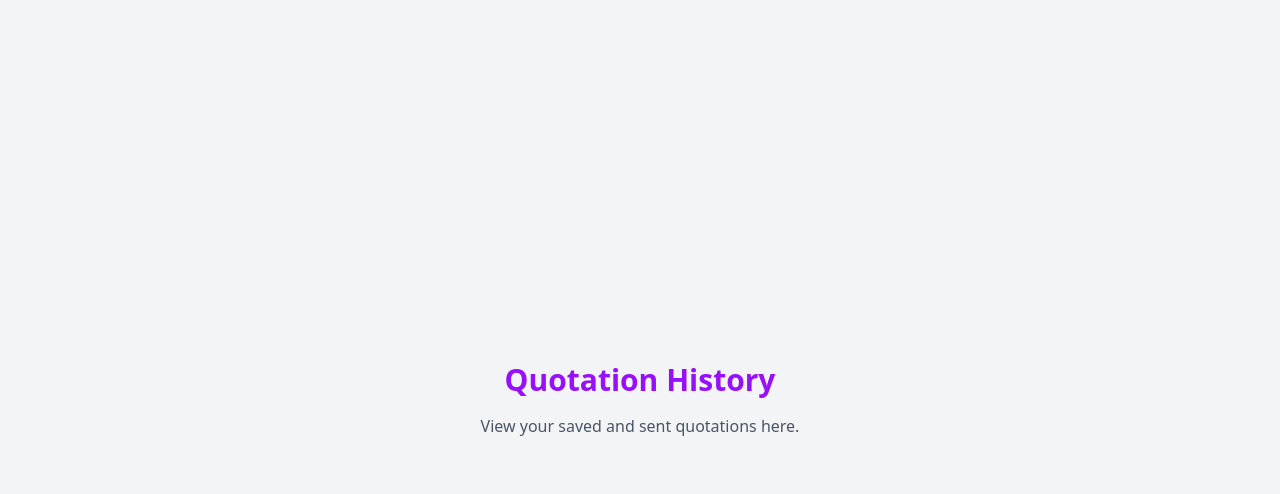
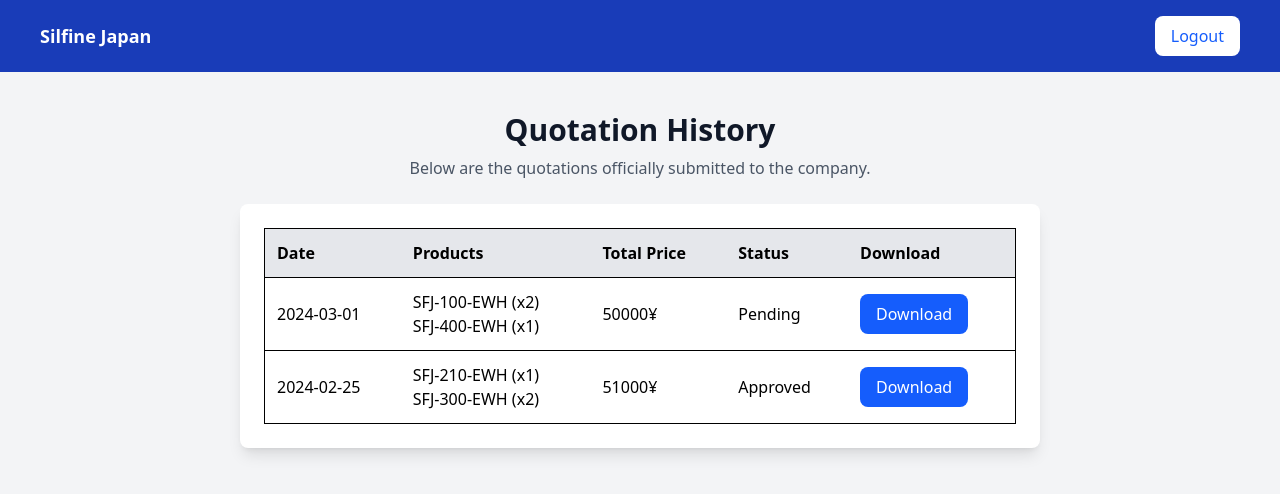
Before and after one commit to ReikaYonetsu/sfj-frontend, a React (Vite) app: page /history in a window 1280 px wide. Shown: the top 494 px of the page. Built offline with nearby package versions, Linux system fonts and the light colour scheme.

Commit message:
Implemented History Page with submitted quotations and download feature

```diff
--- a/src/pages/GetQuotation.jsx
+++ b/src/pages/GetQuotation.jsx
@@ -72,8 +72,7 @@ function GetQuotation() {
                     {[1, 2, 3, 4].map((s) => (
                         <div
                             key={s}
-              className={`w-8 h-8 flex items-center justify-center rounded-full text-sm font-bold ${
-                step === s ? "bg-blue-600 text-white" : "bg-gray-300 text-gray-800"
+                            className={`w-8 h-8 flex items-center justify-center rounded-full text-sm font-bold ${step === s ? "bg-blue-600 text-white" : "bg-gray-300 text-gray-800"
                                 }`}
                         >
                             {s}
@@ -160,8 +159,12 @@ function GetQuotation() {
                 {step === 4 && (
                     <>
                         <h3 className="text-lg font-bold text-gray-900">Your quotation is successfully done!</h3>
-            <button className="mt-4 bg-blue-600 text-white py-2 px-4 rounded">Submit</button>
-          </>
+                        <button
+                            onClick={() => navigate("/dashboard")}
+                            className="mt-4 bg-blue-600 text-white py-2 px-4 rounded hover:bg-blue-700"
+                        >
+                            Submit
+                        </button>          </>
                 )}
 
                 {/* Navigation Buttons */}
--- a/src/pages/History.jsx
+++ b/src/pages/History.jsx
@@ -1,10 +1,106 @@
+import { useState } from "react";
+import { useNavigate } from "react-router-dom";
+
 function History() {
-    return (
-      <div className="flex flex-col items-center justify-center h-screen bg-gray-100">
-        <h1 className="text-3xl font-bold text-purple-600">Quotation History</h1>
-        <p className="mt-4 text-gray-600">View your saved and sent quotations here.</p>
+  const navigate = useNavigate();
+
+  // Sample data (Replace with actual API call later)
+  const [quotations] = useState([
+    {
+      id: 1,
+      date: "2024-03-01",
+      products: [
+        { name: "SFJ-100-EWH", quantity: 2, price: 20000 },
+        { name: "SFJ-400-EWH", quantity: 1, price: 30000 },
+      ],
+      total: 50000,
+      status: "Pending",
+    },
+    {
+      id: 2,
+      date: "2024-02-25",
+      products: [
+        { name: "SFJ-210-EWH", quantity: 1, price: 15000 },
+        { name: "SFJ-300-EWH", quantity: 2, price: 36000 },
+      ],
+      total: 51000,
+      status: "Approved",
+    },
+  ]);
+
+  const handleLogout = () => {
+    localStorage.removeItem("token");
+    navigate("/login");
+  };
+
+  const handleDownload = (id) => {
+    alert(`Downloading quotation #${id}...`); // Replace with actual download logic
+  };
+
+  return (
+    <div className="h-screen flex flex-col items-center bg-gray-100">
+      {/* Navbar */}
+      <nav className="w-full flex justify-between items-center p-4 bg-blue-800">
+        <h1 className="text-lg font-bold text-white ml-6">Silfine Japan</h1>
+        <button onClick={handleLogout} className="bg-white text-blue-600 px-4 py-2 rounded-lg mr-6">
+          Logout
+        </button>
+      </nav>
+
+      {/* Title */}
+      <div className="text-center mt-10">
+        <h2 className="text-3xl font-bold text-gray-900">Quotation History</h2>
+        <p className="text-gray-600 mt-2">Below are the quotations officially submitted to the company.</p>
       </div>
-    );
-  }
 
-  export default History;
+      {/* History Table */}
+      <div className="mt-6 w-[90%] md:w-[800px] bg-white p-6 rounded-lg shadow-lg">
+        <table className="w-full border">
+          <thead>
+            <tr className="bg-gray-200">
+              <th className="p-3 text-left">Date</th>
+              <th className="p-3 text-left">Products</th>
+              <th className="p-3 text-left">Total Price</th>
+              <th className="p-3 text-left">Status</th>
+              <th className="p-3 text-left">Download</th>
+            </tr>
+          </thead>
+          <tbody>
+            {quotations.length > 0 ? (
+              quotations.map((quote) => (
+                <tr key={quote.id} className="border-t">
+                  <td className="p-3">{quote.date}</td>
+                  <td className="p-3">
+                    {quote.products.map((p) => (
+                      <div key={p.name}>
+                        {p.name} (x{p.quantity})
+                      </div>
+                    ))}
+                  </td>
+                  <td className="p-3">{quote.total}¥</td>
+                  <td className="p-3">{quote.status}</td>
+                  <td className="p-3">
+                    <button
+                      onClick={() => handleDownload(quote.id)}
+                      className="bg-blue-600 text-white px-4 py-2 rounded-lg hover:bg-blue-700"
+                    >
+                      Download
+                    </button>
+                  </td>
+                </tr>
+              ))
+            ) : (
+              <tr>
+                <td colSpan="5" className="text-center p-3 text-gray-500">
+                  No submitted quotations found.
+                </td>
+              </tr>
+            )}
+          </tbody>
+        </table>
+      </div>
+    </div>
+  );
+}
+
+export default History;
```
Lines whose indentation alone changed are shown as unchanged.
